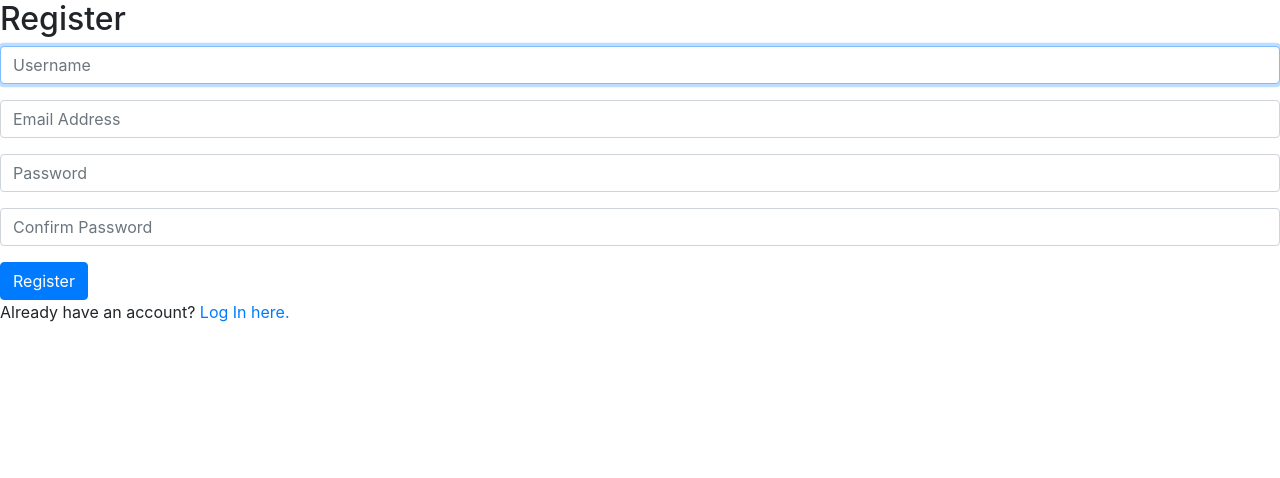
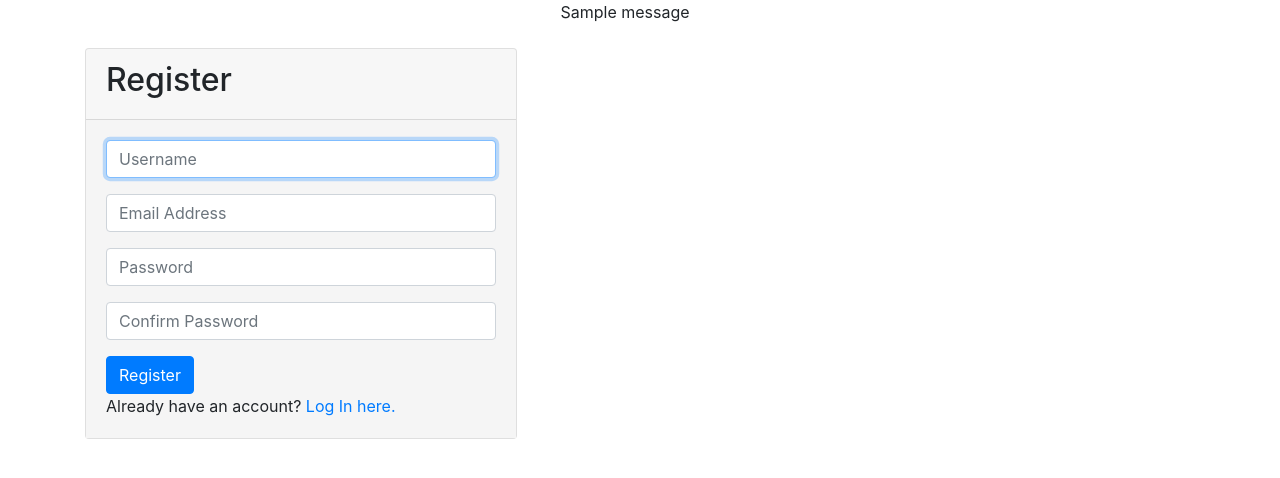
Before and after one commit to visualsoul/commerce, a Django app: page /register/ in a window 1280 px wide. Shown: the part 56-534 px from the top of the page. Run offline with Django 3.2, Linux system fonts and the light colour scheme; tables that the repository leaves empty hold one stand-in row (values such as "Sample post"); one stand-in notice (Sample message) is shown; some libraries are stand-ins or nearby versions.

Commit message:
Updated Login, Register styling and messaging

```diff
--- a/auctions/templates/auctions/navbar.html
+++ b/auctions/templates/auctions/navbar.html
@@ -1,6 +1,6 @@
 {% load static %}
 <nav class="navbar navbar-expand-lg navbar-dark bg-dark">
-  <a class="navbar-brand" href="#">Auctions</a>
+  <a class="navbar-brand" href="{% url 'index' %}">Auctions</a>
   <button class="navbar-toggler" type="button" data-toggle="collapse" data-target="#navbarNav" aria-controls="navbarNav" aria-expanded="false" aria-label="Toggle navigation">
     <span class="navbar-toggler-icon"></span>
   </button>
--- a/auctions/templates/auctions/register.html
+++ b/auctions/templates/auctions/register.html
@@ -2,12 +2,24 @@
 
 {% block body %}
 
+     {% if messages %}
+                {% for message in messages %}
+                    <div style="width: 100%;" class="row justify-content-center {% if message.tags %} {{ message.tags }} {% endif %}">
+                   <span>{{ message }}</span>
+                    </div>
+                {% endfor %}
+            <br>
+        {% endif %}
+
+    <div class="container" id="register_form">
+
+    <div class="card" style="width: 27rem;">
+
+    <div class="card-header">
     <h2>Register</h2>
+    </div>
 
-    {% if message %}
-        <div>{{ message }}</div>
-    {% endif %}
-
+     <div class="card-body" style="background-color: whitesmoke;">
     <form action="{% url 'register' %}" method="post">
         {% csrf_token %}
         <div class="form-group">
@@ -26,5 +38,7 @@
     </form>
 
     Already have an account? <a href="{% url 'login' %}">Log In here.</a>
-
+    </div>
+    </div>
+    </div>
 {% endblock %}
--- a/auctions/views.py
+++ b/auctions/views.py
@@ -188,8 +188,10 @@ def login_view(request):
         # Check if authentication successful
         if user is not None:
             login(request, user)
+            messages.success(request, 'Login successful.', extra_tags='message-success')
             return HttpResponseRedirect(reverse("index"))
         else:
+            messages.error(request, 'Invalid Username / Password.', extra_tags='message-error')
             return render(request, "auctions/login.html", {
                 "message": "Invalid username and/or password."
             })
@@ -199,6 +201,7 @@ def login_view(request):
 
 def logout_view(request):
     logout(request)
+    messages.success(request, 'You are logged out.', extra_tags='message-success')
     return HttpResponseRedirect(reverse("index"))
 
 
@@ -211,18 +214,17 @@ def register(request):
         password = request.POST["password"]
         confirmation = request.POST["confirmation"]
         if password != confirmation:
-            return render(request, "auctions/register.html", {
-                "message": "Passwords must match."
-            })
+            messages.error(request, 'Password must match.', extra_tags='message-error')
+            return render(request, "auctions/register.html")
 
         # Attempt to create new user
         try:
             user = User.objects.create_user(username, email, password)
             user.save()
+            messages.success(request, 'Registration successful.', extra_tags='message-success')
         except IntegrityError:
-            return render(request, "auctions/register.html", {
-                "message": "Username already taken."
-            })
+            messages.error(request, 'Username already taken.', extra_tags='message-error')
+            return render(request, "auctions/register.html")
         login(request, user)
         return HttpResponseRedirect(reverse("index"))
     else:
```
Also changed, not shown: auctions/templates/auctions/index.html (+10 -0 lines), auctions/templates/auctions/login.html (+20 -6 lines).
